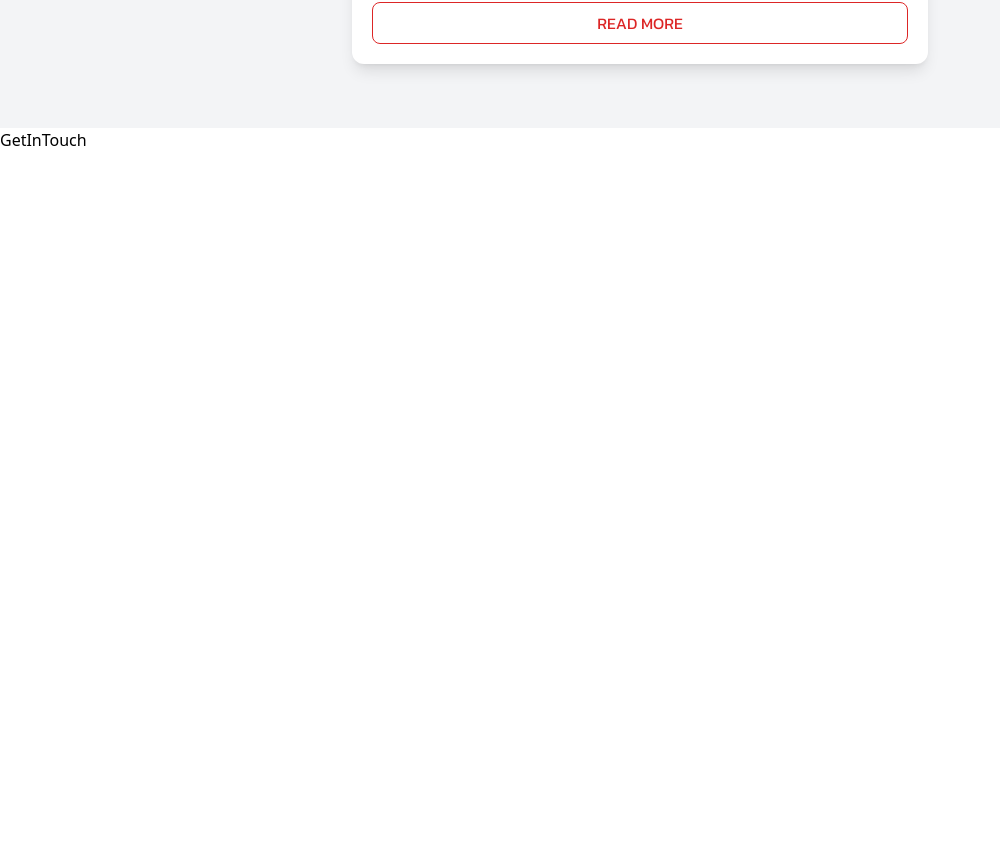
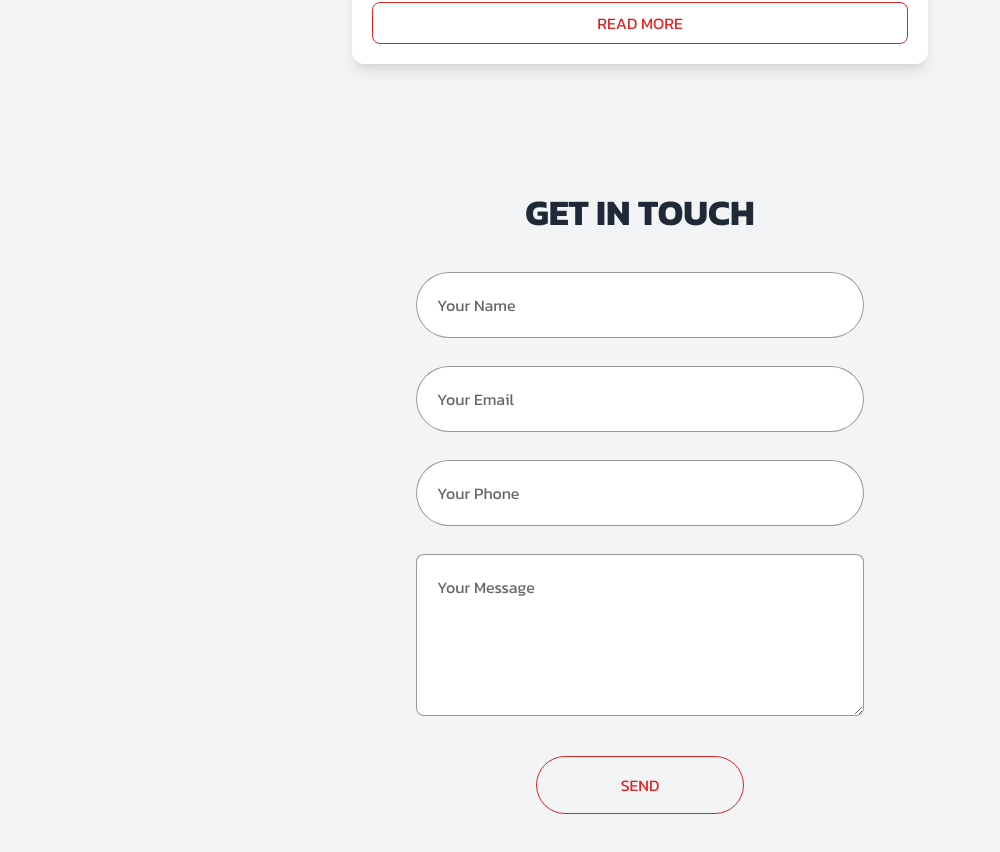
Before and after one commit to AdieDev0/Brew-Haven---CoffeeShop, a React (Vite) app in the folder brewed/: page / in a window 1280 px wide. Shown: the part 3699-4551 px from the top of the page, without its empty margins (0-1000 px from the left). Before the commit the page ends 3851 px from the top, so only its background shows below. Built offline with nearby package versions, Linux system fonts and the light colour scheme; a web font is replaced by a local one.

Commit message:
GetInTouch Done

```diff
--- a/brewed/src/Components/GetInTouch.jsx
+++ b/brewed/src/Components/GetInTouch.jsx
@@ -1,9 +1,40 @@
-import React from 'react'
+import React from "react";
 
 const GetInTouch = () => {
   return (
-    <div>GetInTouch</div>
-  )
-}
+    <div className="bg-gray-100 py-16 px-5 lg:px-60">
+      <div className="text-center">
+        <h1 className="text-4xl text-gray-800 font-bold font-Kanit mb-10">
+          GET IN TOUCH
+        </h1>
+        <div className="grid gap-3 md:gap-5 lg:gap-7 px-5 md:px-20 lg:px-44">
+          <input
+            type="text"
+            placeholder="Your Name"
+            className="font-Kanit font-normal text-black placeholder-black/60 p-3 md:p-4 lg:p-5 border border-black/40 rounded-full"
+          />
+          <input
+            type="email"
+            placeholder="Your Email"
+            className="font-Kanit font-normal text-black placeholder-black/60 p-3 md:p-4 lg:p-5 border border-black/40 rounded-full"
+          />
+          <input
+            type="tel"
+            placeholder="Your Phone"
+            className="font-Kanit font-normal text-black placeholder-black/60 p-3 md:p-4 lg:p-5 border border-black/40 rounded-full"
+          />
+          <textarea
+            placeholder="Your Message"
+            rows="5"
+            className="font-Kanit font-normal text-black placeholder-black/60 p-3 md:p-4 lg:p-5 border border-black/40 rounded-lg resize-y"
+          ></textarea>
+        </div>
+        <button className="text-red-600 mt-10 text-xs md:text-sm lg:text-base w-32 md:w-40 lg:w-52 font-Kanit border border-red-600 hover:bg-red-600 hover:text-white hover:border-white duration-200 rounded-full px-4 md:px-6 lg:px-8 py-2 md:py-3 lg:py-4">
+          SEND
+        </button>
+      </div>
+    </div>
+  );
+};
 
-export default GetInTouch
+export default GetInTouch;
```
